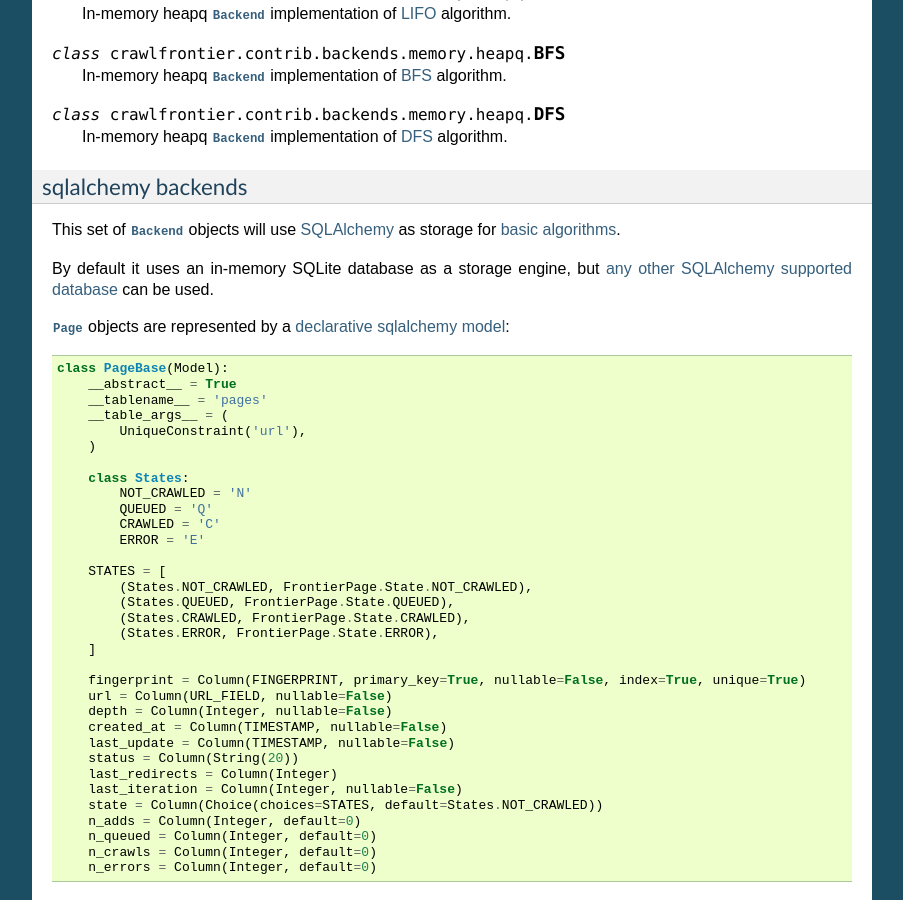
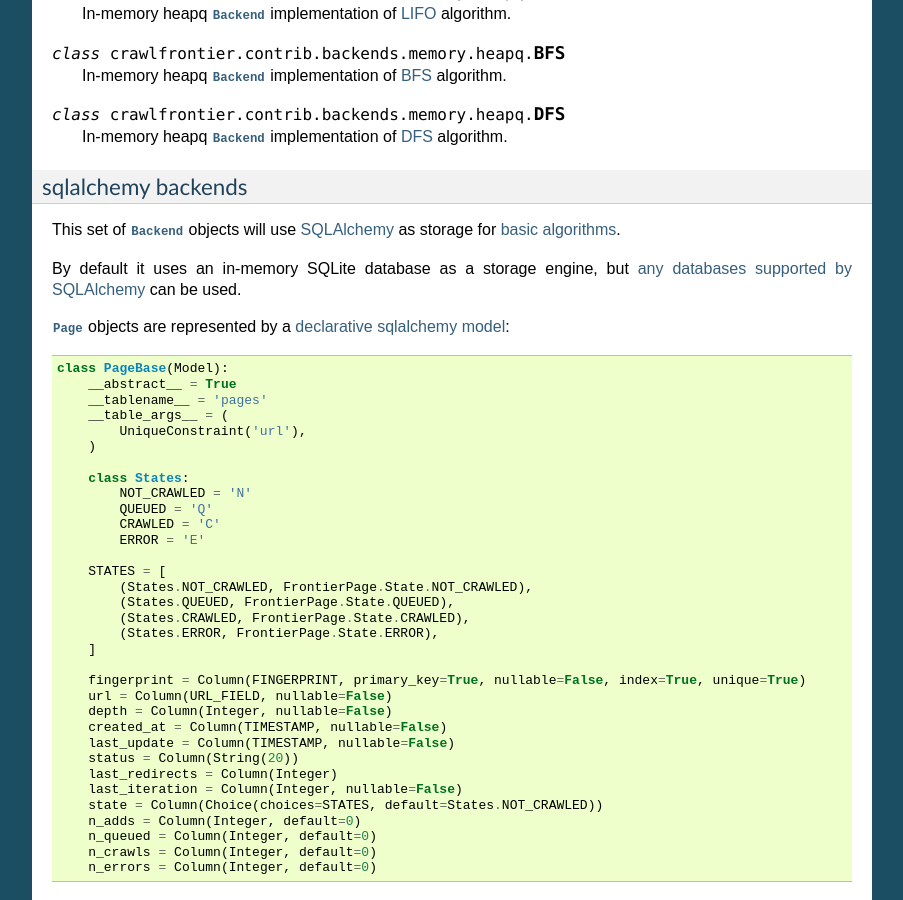
Before and after one commit to scrapinghub/frontera, a Sphinx documentation site: the page built from docs/source/topics/frontier-backends.rst, in a window 1280 px wide and 900 px high, scrolled down 2908 px. Shown: the whole window, without its empty margins (198-1101 px from the left). Built offline with Sphinx 7.4.7, drawn with Linux system fonts in a browser that asks for light colours.

Commit message:
Suggested changes

```diff
--- a/docs/source/topics/architecture.rst
+++ b/docs/source/topics/architecture.rst
@@ -33,7 +33,7 @@ Frontier API / Manager
 The main entry point to Crawl Frontier API (3) is the FrontierManager object. Frontier users, in our case the Crawler (2),
 will communicate with the frontier through it.
 
-Communication with the frontier can also be done through other mechanisms such as a HTTP API or a queue system. These
+Communication with the frontier can also be done through other mechanisms such as an HTTP API or a queue system. These
 functionalities are not available for the time being, but hopefully will be in future versions.
 
 
--- a/docs/source/topics/frontier-api.rst
+++ b/docs/source/topics/frontier-api.rst
@@ -314,5 +314,5 @@ Components can know if the frontier is in test mode via the boolean ``test_mode`
 Another ways of using the frontier
 ==================================
 
-Communication with the frontier can also be done through other mechanisms such as a HTTP API or a queue system. These
+Communication with the frontier can also be done through other mechanisms such as an HTTP API or a queue system. These
 functionalities are not available for the time being, but hopefully will be included in future versions.
--- a/docs/source/topics/frontier-backends.rst
+++ b/docs/source/topics/frontier-backends.rst
@@ -199,7 +199,7 @@ sqlalchemy backends
 This set of :class:`Backend` objects will use `SQLAlchemy`_ as storage for
 :ref:`basic algorithms <frontier-backends-basic-algorithms>`.
 
-By default it uses an in-memory SQLite database as a storage engine, but `any other SQLAlchemy supported database`_ can
+By default it uses an in-memory SQLite database as a storage engine, but `any databases supported by SQLAlchemy`_ can
 be used.
 
 :class:`Page` objects are represented by a `declarative sqlalchemy model`_::
@@ -285,5 +285,5 @@ For a complete list of all settings used for sqlalchemy backends check the :doc:
 .. _OrderedDict: https://docs.python.org/2/library/collections.html#collections.OrderedDict
 .. _heapq: https://docs.python.org/2/library/heapq.html
 .. _SQLAlchemy: http://www.sqlalchemy.org/
-.. _any other SQLAlchemy supported database: http://docs.sqlalchemy.org/en/rel_0_9/dialects/index.html
+.. _any databases supported by SQLAlchemy: http://docs.sqlalchemy.org/en/rel_0_9/dialects/index.html
 .. _declarative sqlalchemy model: http://docs.sqlalchemy.org/en/rel_0_9/orm/extensions/declarative.html
--- a/docs/source/topics/graph-manager.rst
+++ b/docs/source/topics/graph-manager.rst
@@ -239,7 +239,7 @@ Graphs Database
 
 Graph Manager uses `SQLAlchemy`_ to store and represent graphs.
 
-By default it uses an in-memory SQLite database as a storage engine, but `any other SQLAlchemy supported database`_ can
+By default it uses an in-memory SQLite database as a storage engine, but `any databases supported by SQLAlchemy`_ can
 be used.
 
 An example using SQLite::
@@ -337,6 +337,6 @@ Graph Manager can be used to test frontiers in conjunction with :doc:`Frontier T
 with :doc:`Scrapy Recordings <scrapy-recorder>`.
 
 .. _SQLAlchemy: http://www.sqlalchemy.org/
-.. _any other SQLAlchemy supported databases: http://docs.sqlalchemy.org/en/rel_0_9/dialects/index.html
+.. _any databases supported by SQLAlchemy: http://docs.sqlalchemy.org/en/rel_0_9/dialects/index.html
 .. _pydot: https://code.google.com/p/pydot/
 .. _Graphviz: http://www.graphviz.org/
```
